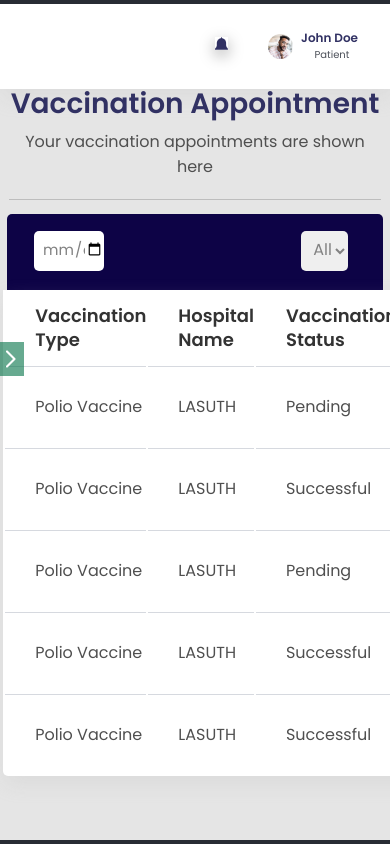
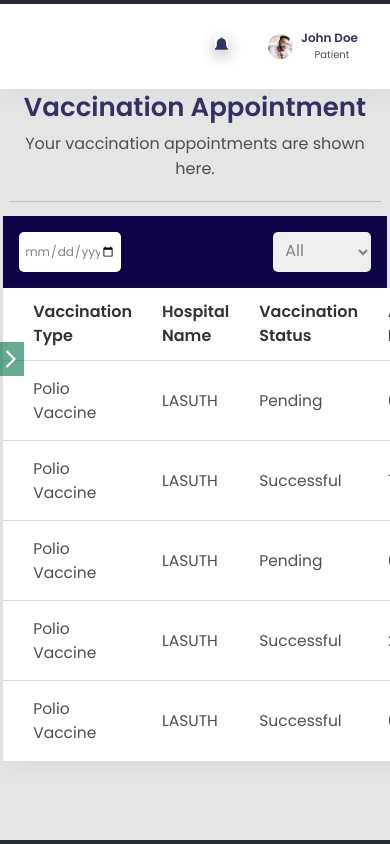
Before and after one commit to BanksMustapha7/antigen, a React (Create React App) app: page /Dashboard/notifications in a window 390 px wide. Built offline with nearby package versions, Linux system fonts and the light colour scheme; no server answers.

Commit message:
Sticky Columns
Added sticky Colum to the notifications Table.
Added responsiveness to table.
--- To be revisited later to perfect

```diff
--- a/package.json
+++ b/package.json
@@ -18,6 +18,7 @@
     "react-router-dom": "^6.4.3",
     "react-scripts": "5.0.1",
     "react-table": "^7.8.0",
+    "react-table-sticky": "^1.1.3",
     "web-vitals": "^2.1.4"
   },
   "scripts": {
--- a/src/Pages/Notifications/Columns.js
+++ b/src/Pages/Notifications/Columns.js
@@ -2,7 +2,7 @@ import { format } from 'date-fns';
 export const COLUMNS = [
     {
         Header: 'Vaccination Type',
-        accessor: 'vaccination_type'
+        accessor: 'vaccination_type',
     },
     {
         Header: 'Hospital Name',
@@ -20,5 +20,5 @@ export const COLUMNS = [
     {
         Header: 'Appointment Time',
         accessor: 'appointment_time'
-    }
+    },
 ]
--- a/src/Pages/Notifications/Notifications.jsx
+++ b/src/Pages/Notifications/Notifications.jsx
@@ -26,7 +26,7 @@ export const Notifications = () => {
     <div className=' notifications'>
         <div className='topText'>
           <h1>Vaccination Appointment</h1>
-          <p>Your vaccination appointments are shown here</p>
+          <p>Your vaccination appointments are shown here.</p>
         </div>
 
         <Filters filter={globalFilter} setFilter={setGlobalFilter} />
--- a/src/Pages/Notifications/notifications.css
+++ b/src/Pages/Notifications/notifications.css
@@ -1,3 +1,8 @@
+body {
+    flex-direction: column;
+    display: flex;
+}
+
 .notifications {
     width: 100%;
     margin: auto;
@@ -20,6 +25,7 @@
     color: #313163;
     height:100%;
     padding-bottom: 4px;
+    position: sticky;
 }
 .topText p {
     color: #4F4F4F;
@@ -27,43 +33,46 @@
     font-size: 16px;
     margin-bottom: 4px;
 }
+.tableContainer {
+    width: 100%;
+    margin: auto;
+    background-color: white;
+}
 
 .table {
     width: 98%;
+    margin: auto;
     background-color: #fff;
-    margin: auto;
     box-shadow: 2px 8px 20px rgba(181, 181, 181, 0.2);
-    border-collapse: separate;
-    max-height: 10vh;
-    position: relative;
+    border-collapse: collapse;
     border-bottom-left-radius: 5px;
     border-bottom-right-radius: 5px;
 }
 
 .thead {
-    font-size: 18px;
     text-align: justify;
     color: #333;
-    opacity: 1;
     height: 100%;
+    background-color: white;
 }
 .th {
-    width: 20%;
     align-items: center;
     background-color: white;
-    z-index: 100;
+    position: absolute;
+    left: 0;
+    top: auto;
 }
-
 .thText {
     width: min-content;
     font-family: 'Poppins';
-    font-style: normal;
+    font-style: 18px;
     font-weight: 600;
-    font-size: 18px;
+    font-size: medium;
     line-height: 24px;
     margin-left: 30px;
     padding-top: 12px;
     margin-bottom: 12px;
+    background-color: white;
 }
 
 .tbody {
@@ -71,21 +80,21 @@
     font-size: 16px;
     font-weight: 400;
     line-height: 24px;
-    letter-spacing: 0em;
     color: #4F4F4F;
-    border-collapse: collapse;
+    background-color: white;
 }
 
 .td {
-    border-collapse: collapse ;
     border-top: 1px solid #D6D9DF;
     height: 80px;
     text-align: justify;
     margin-left: 28px;
+    background-color: white;
 }
 
 .tdText {
     margin-left: 30px;
+    background-color: white;
 }
 
 .filterRow {
@@ -101,7 +110,6 @@
 }
 
 .dateFilter {
-    box-sizing: border-box;
     font-size: 15px;
     width: 18vw;
     height: 40px;
@@ -127,8 +135,62 @@ input:focus {
     padding: 5px 0 8px 8px;
     margin: 6px 24px 8px 0px;
 }
+select {
+    outline: none;
+}
 option {
     color: #4C5059;
     font-size: 16px;
     height: 100px;
 }
+.tbody .trBody > :first-child {
+    position: sticky;
+    z-index: 1;
+    left: 0;
+    background-color: white;
+}
+.thead .trHead > .th {
+    position: sticky;
+    z-index: 2;
+    top: 0;
+}
+.thead .trHead > :first-child {
+    position: sticky;
+    z-index: 3;
+    left: 0;
+    top: 0;
+}
+
+
+@media screen and (max-width: 600px) {
+    .filterRow {
+        width: 100%;
+        border-radius: 0;
+    }
+    .dateFilter {
+        width: 26vw;
+        margin: 5px;
+        font-size: 12px;
+        padding: 5px;
+    }
+    .optionFilter {
+        width: 25vw;
+        margin: 5px;
+    }
+    .tableContainer {
+        width: 100%;
+    }
+    .thText {
+        font-size: 16px;
+    }
+    .tdText {
+        font-size: 15.5px;
+    }
+    .topText h1 {
+        font-size: 26px;
+        margin-top: 5px;
+    }
+    .topText p {
+        font-size: 16px;
+    }
+}
```
Also changed, not shown: 2 other files (tests, documents, lock files or other folders).
